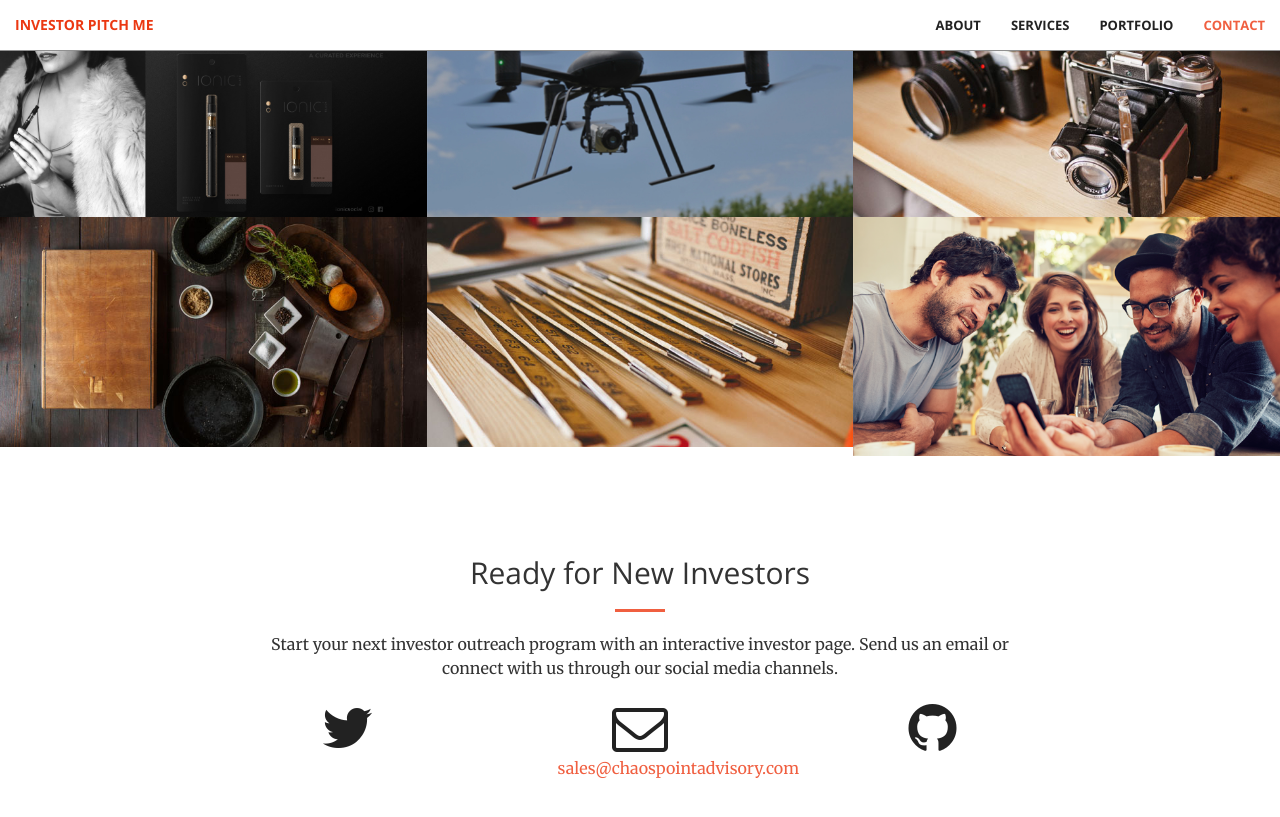
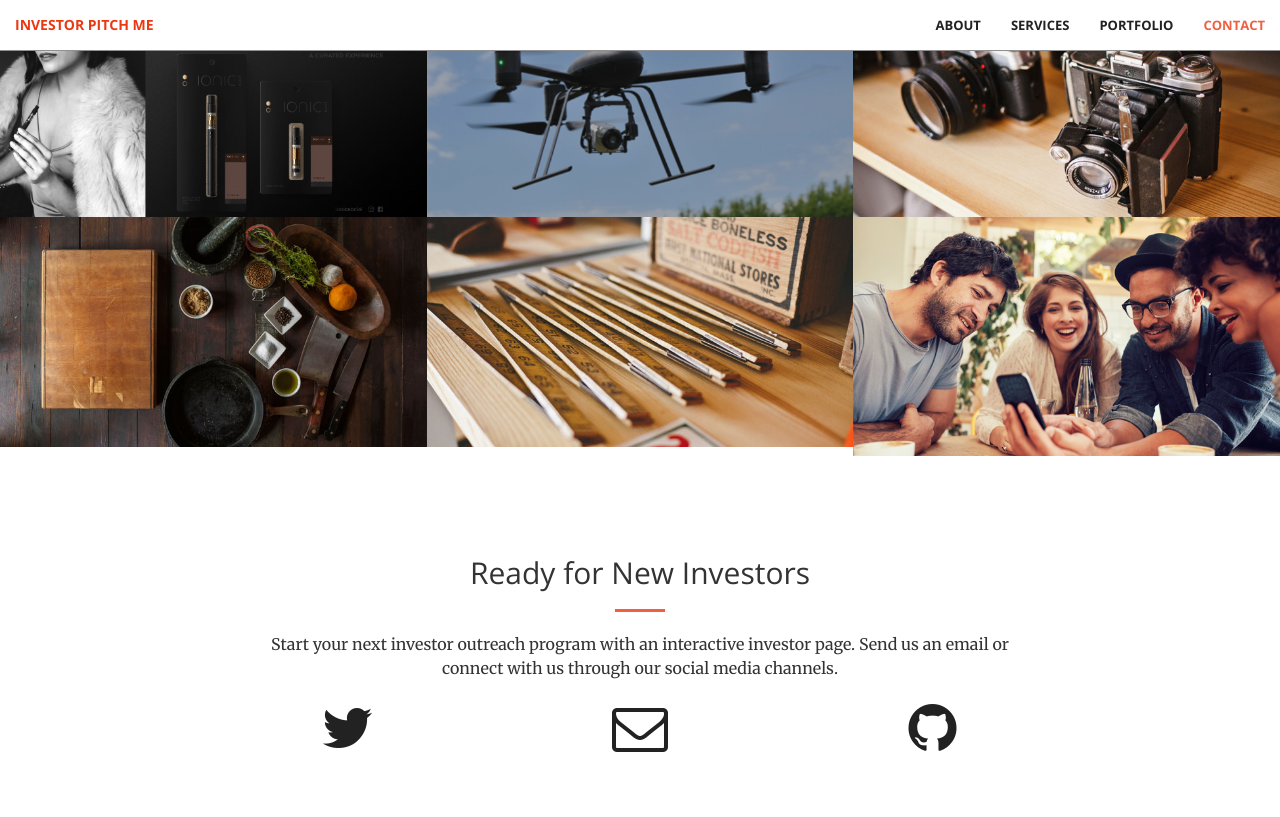
Before and after one commit to yusetc/investorpitch.me, a Jekyll site: the page built from index.html, in a window 1280 px wide and 900 px high, scrolled down 1393 px. Shown: the top 817 px of the window. Built offline with Jekyll 4.4.1, drawn with Linux system fonts in a browser that asks for light colours.

Commit message:
Update _config.yml

```diff
--- a/_config.yml
+++ b/_config.yml
@@ -1,6 +1,6 @@
 # Site settings
 title: "Investor Pitch Me Directory"
-email: "sales@chaospointadvisory.com"
+email: ""
 description: > # this means to ignore newlines until "baseurl:"
 baseurl: "" # the subpath of your site, e.g. /blog/
 url: "https://investorpitch.me" # the base hostname & protocol for your site
```
